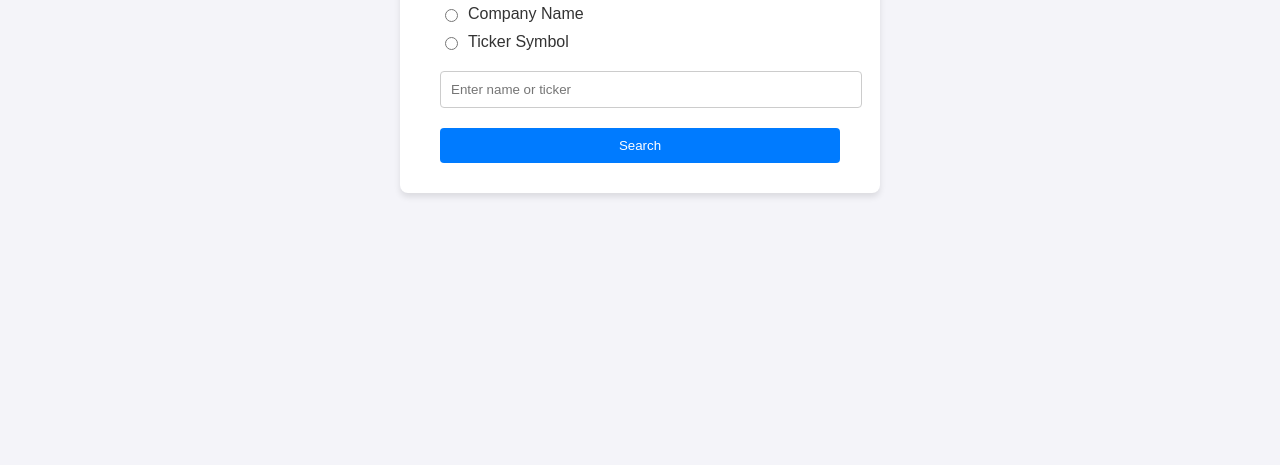
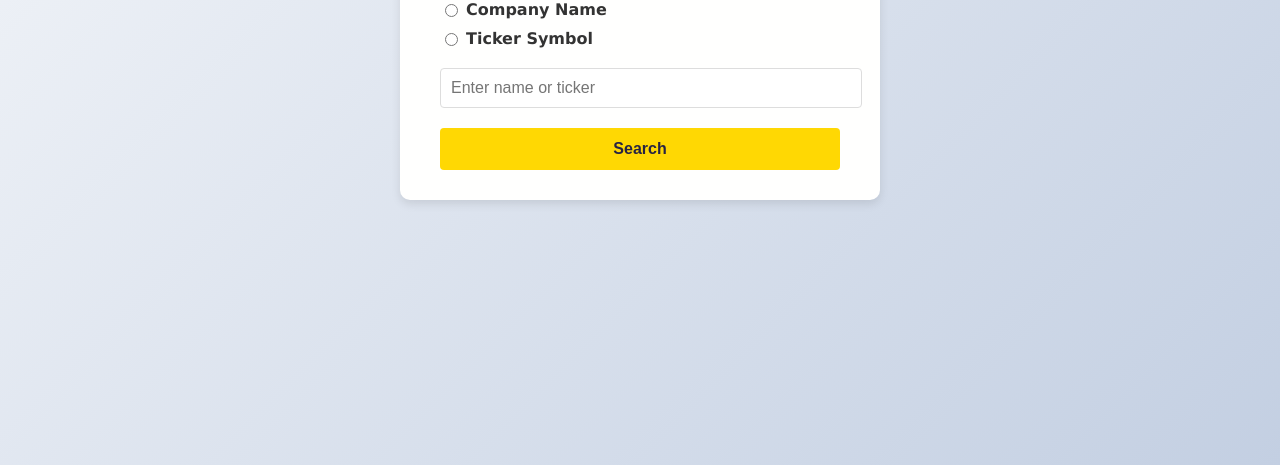
Before and after one commit to fouadsayegh2/Assignment-14, a website: page public/index.html in a window 1280 px wide. Shown: the part 375-840 px from the top of the page. Drawn offline with Linux system fonts and the light colour scheme.

Commit message:
Update index.html

```diff
--- a/public/index.html
+++ b/public/index.html
@@ -1,13 +1,13 @@
 <!DOCTYPE html>
 <html lang="en">
 <head>
-  <meta charset="UTF-8">
-  <meta name="viewport" content="width=device-width, initial-scale=1.0">
+  <meta charset="UTF-8" />
+  <meta name="viewport" content="width=device-width, initial-scale=1.0"/>
   <title>Stock Ticker Search</title>
   <style>
     body {
-      font-family: 'Arial', sans-serif;
-      background-color: #f4f4f9;
+      font-family: 'Lucida Sans', sans-serif;
+      background: linear-gradient(135deg, #f5f7fa 0%, #c3cfe2 100%);
       color: #333;
       margin: 0;
       padding: 20px;
@@ -18,10 +18,10 @@
     }
 
     .container {
-      background-color: #fff;
+      background-color: #fffffe;
       padding: 30px 40px;
-      border-radius: 8px;
-      box-shadow: 0 4px 6px rgba(0, 0, 0, 0.1);
+      border-radius: 10px;
+      box-shadow: 0 4px 10px rgba(0,0,0,0.1);
       text-align: center;
       width: 100%;
       max-width: 400px;
@@ -29,44 +29,53 @@
 
     h1 {
       margin-bottom: 20px;
+      color: #272343;
     }
 
     form {
       display: flex;
       flex-direction: column;
+      align-items: flex-start;
+      margin-top: 10px;
     }
 
     label {
       margin-bottom: 10px;
       display: flex;
       align-items: center;
+      color: #333;
+      font-weight: 600;
     }
 
     input[type="radio"] {
-      margin-right: 10px;
+      margin-right: 8px;
     }
 
     input[type="text"] {
       padding: 10px;
       margin-top: 10px;
       margin-bottom: 20px;
-      border: 1px solid #ccc;
+      border: 1px solid #ddd;
       border-radius: 4px;
+      width: 100%;
+      font-size: 16px;
+    }
+
+    button[type="submit"] {
+      background-color: #ffd803;
+      color: #272343;
+      border: none;
+      border-radius: 4px;
+      padding: 12px 20px;
+      cursor: pointer;
+      font-size: 16px;
+      font-weight: 700;
+      transition: background-color 0.3s ease;
       width: 100%;
     }
 
-    button[type="submit"] {
-      background-color: #007BFF;
-      color: #fff;
-      border: none;
-      border-radius: 4px;
-      padding: 10px 15px;
-      cursor: pointer;
-      transition: background-color 0.3s ease;
-    }
-
     button[type="submit"]:hover {
-      background-color: #0056b3;
+      background-color: #e3c800;
     }
   </style>
 </head>
```
